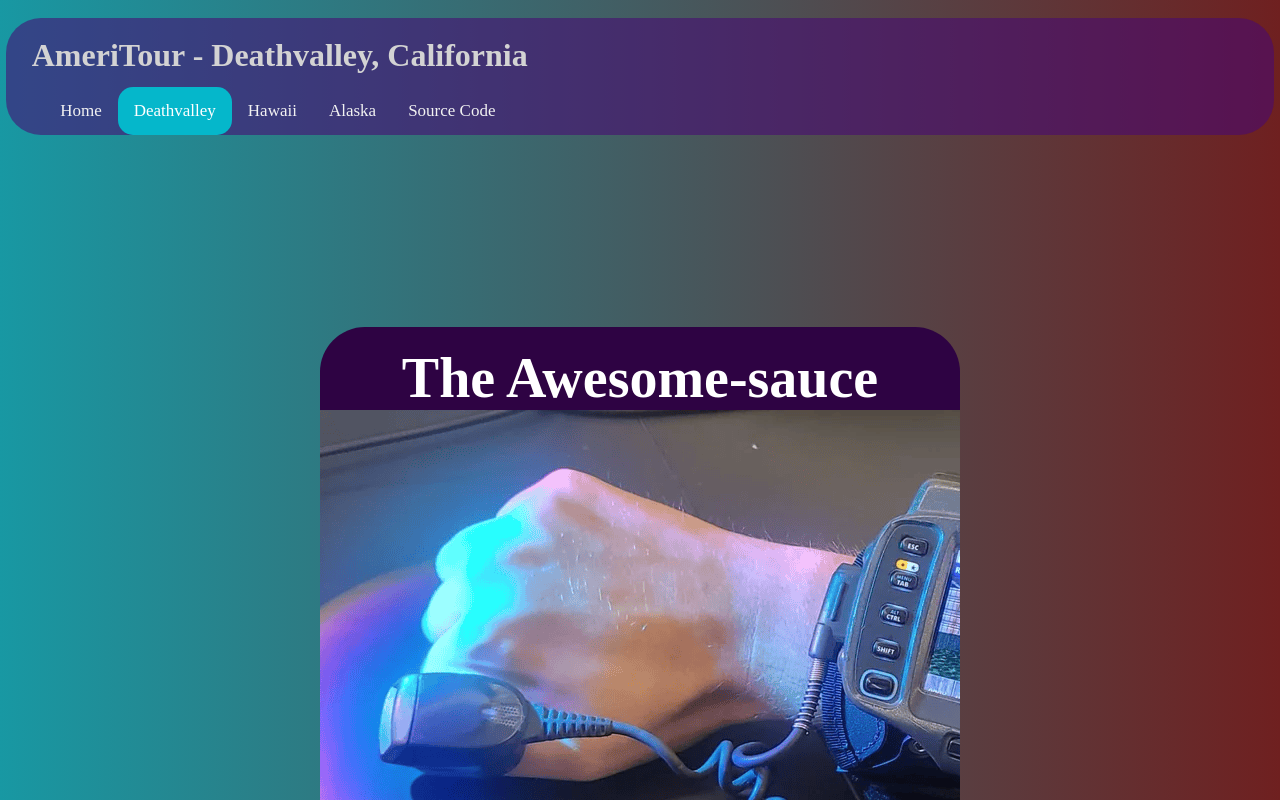
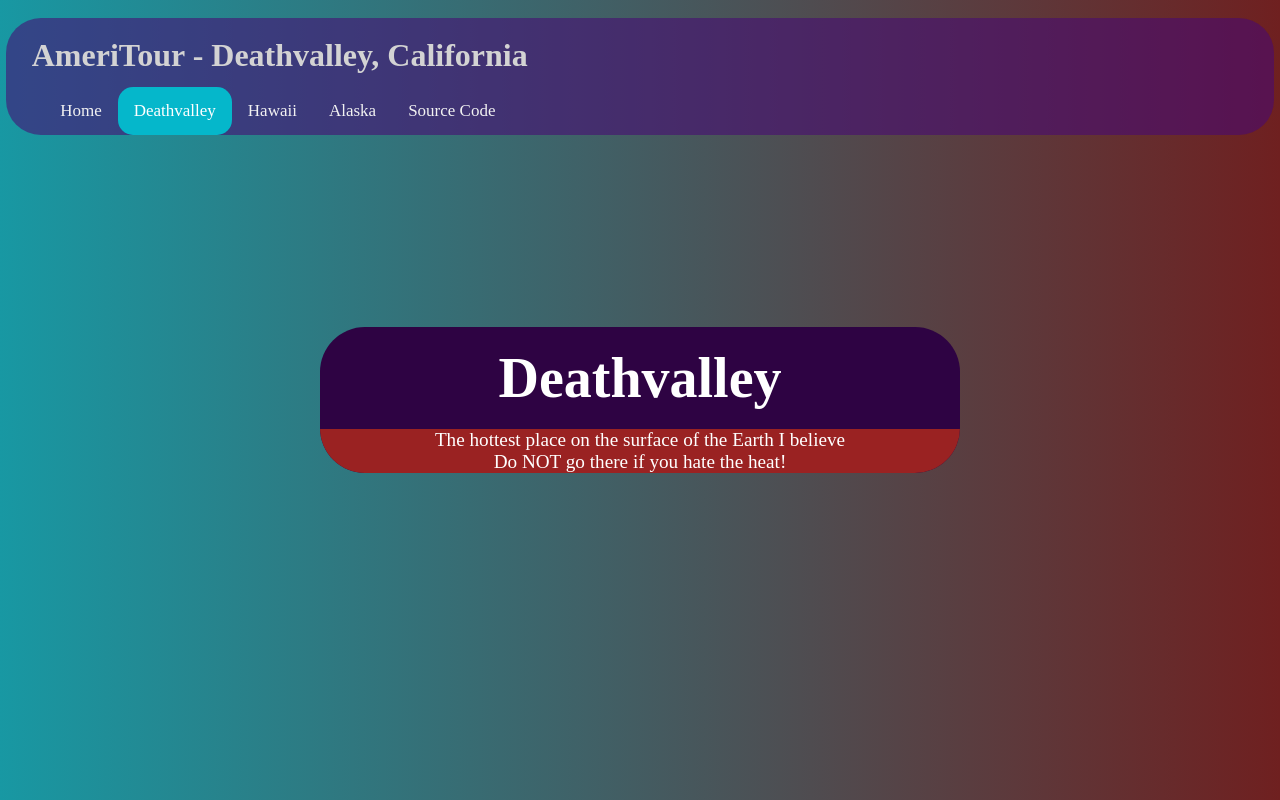
Before and after one commit to Zexolver/AmeriTour, a Vue app: page /Deathvalley in a window 1280 px wide. Shown: the top 800 px of the page. Built offline with nearby package versions, Linux system fonts and the light colour scheme.

Commit message:
Convert the 'page' - views from the previous website to fit their needs

```diff
--- a/src/views/AlaskaView.vue
+++ b/src/views/AlaskaView.vue
@@ -1,13 +1,9 @@
 <template>
     <div class="Gray_Box">
         <h2 id="Index_EC">
-            The Awesome-sauce
-            <br>
-            <img src="../assets/images/lora_phones/lora-phone-radio-transparent.png" scale="10%" class="small-img"></img>
-            <br>
-            Lora Phone
+            Alaskan USA
         </h2>
-        <div class="box">An Android phone modified to have connected LoRa module into it.</div>
-        <div class="box">Also known as "Ham radios" sometimes.</div>
+        <div class="box">A part of the USA way up north where it is very cold.</div>
+        <div class="box">Quite the opposite of Hawaii</div>
     </div>
 </template>
--- a/src/views/DeathvalleyView.vue
+++ b/src/views/DeathvalleyView.vue
@@ -1,13 +1,9 @@
 <template>
     <div class="Gray_Box">
         <h2 id="Index_EC">
-            The Awesome-sauce
-            <br>
-            <img src="../assets/images/cyberdecks/motorola-wt4090-running-doom-v0-.png" scale="10%" class="small-img"></img>
-            <br>
-            Awesome Cyberdecks
+            Deathvalley
         </h2>
-        <div class="box">This is somebody's Cyberdeck from Reddit, running Doom.</div>
-        <div class="box">This Cyberdeck is a wrist-like version, but there can also be laptop-like or even custom tech versions!</div>
+        <div class="box">The hottest place on the surface of the Earth I believe</div>
+        <div class="box">Do NOT go there if you hate the heat!</div>
     </div>
 </template>
--- a/src/views/HawaiiView.vue
+++ b/src/views/HawaiiView.vue
@@ -1,13 +1,9 @@
 <template>
     <div class="Gray_Box">
         <h2 id="Index_EC">
-            The Awesome-sauce
-            <br>
-            <img src="../assets/images/linux_phones/pinephone.png" scale="10%" class="small-img"></img>
-            <br>
-            Pine Phone
+            The famous islands of vacation
         </h2>
-        <div class="box">A phone made by Linux users, for Linux users.</div>
-        <div class="box">A phone capable of being used as a stable daily driver and a replacement for your old phone.</div>
+        <div class="box">A very small portion of the USA famous for its beauty</div>
+        <div class="box">An exact opposite from Alaska</div>
     </div>
 </template>
--- a/src/views/HomeView.vue
+++ b/src/views/HomeView.vue
@@ -1,11 +1,9 @@
 <template>
     <div class="Gray_Box">
         <h2 id="Index_EC">
-            The Awesome-sauce
-            <br>
-            Awesome Gadgets
+            Cool American Places
         </h2>
-        <div class="box">Amazing tech devices most people never knew of.</div>
-        <div class="box">And you should have at least one of these, because stock devices suck.</div>
+        <div class="box">Amazing places most people have heard of before.</div>
+        <div class="box">And you are going to read about them regardless</div>
     </div>
 </template>
```
